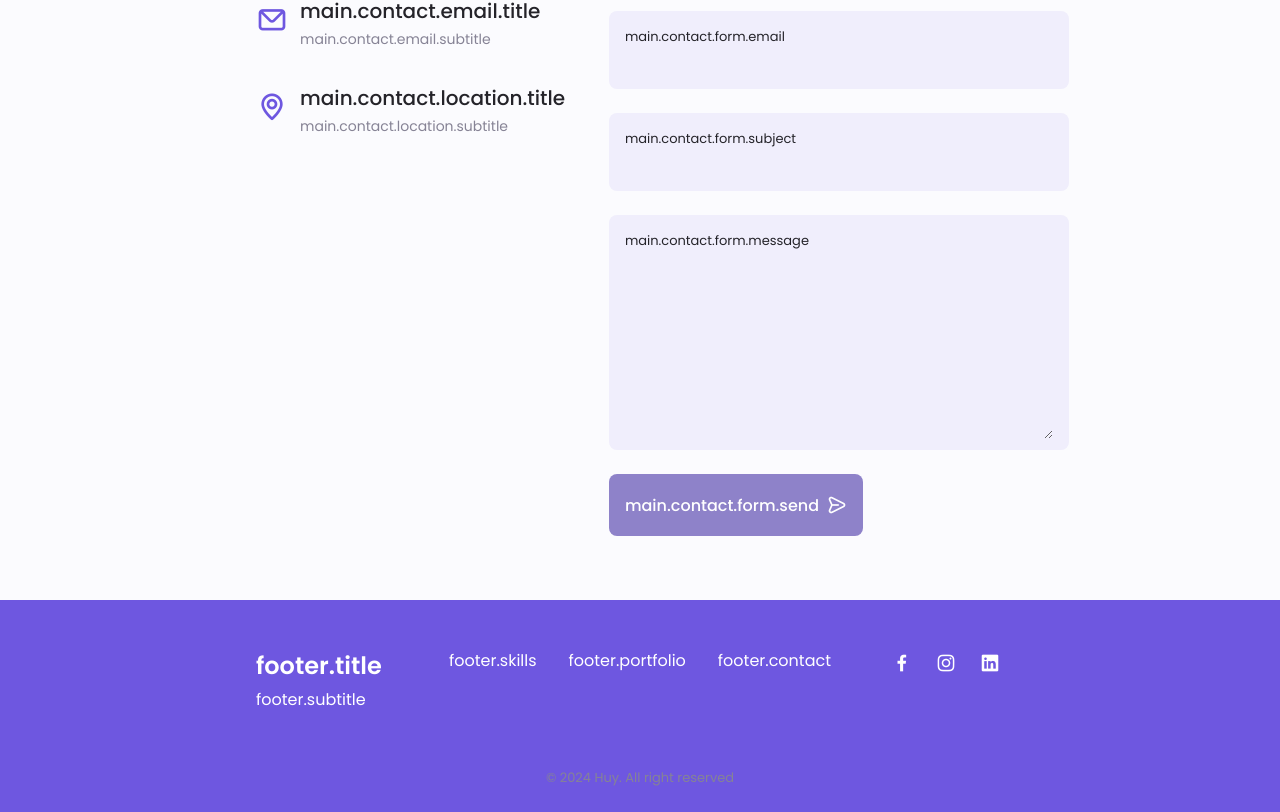
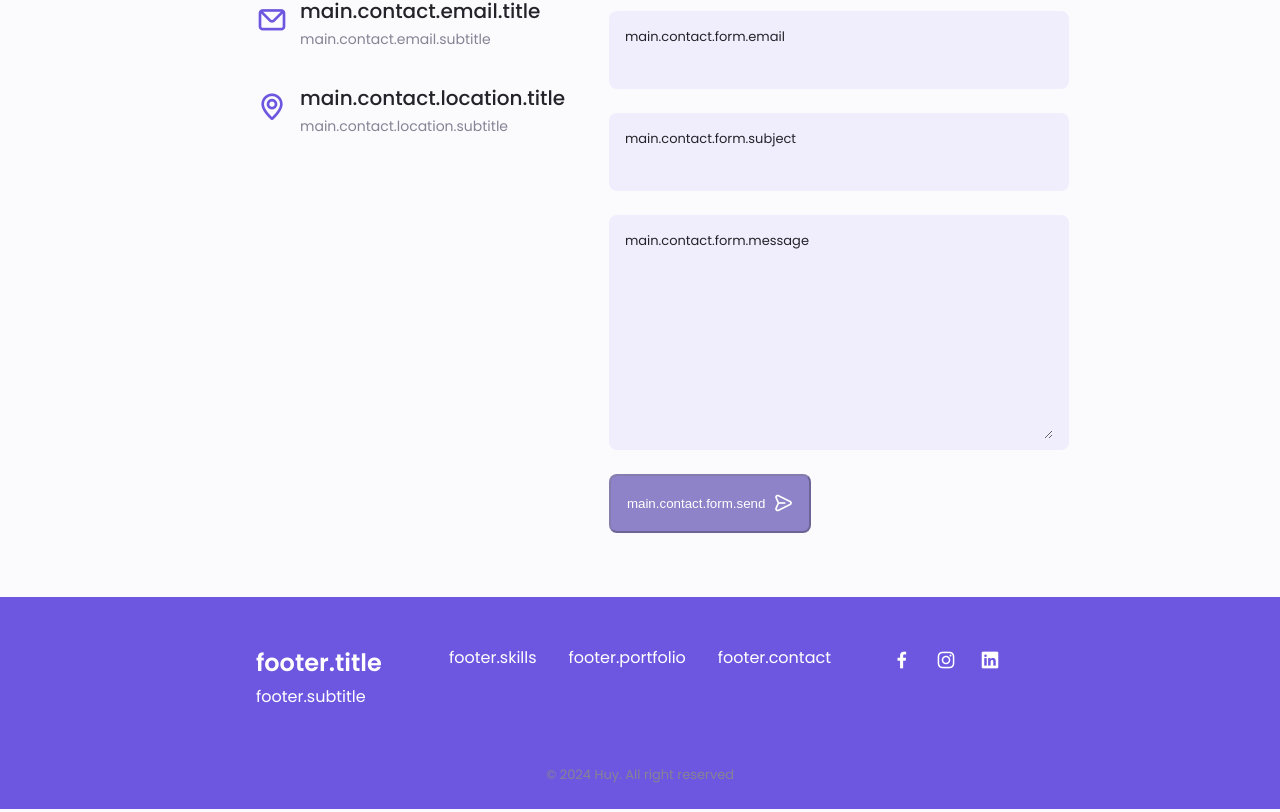
Before and after one commit to huyahoo/portfolio-ui, a Vue app: page / in a window 1280 px wide. Shown: the part 3397-4209 px from the top of the page. Built offline with nearby package versions, Linux system fonts and the light colour scheme.

Commit message:
enhance SEO

```diff
--- a/src/assets/styles/common.scss
+++ b/src/assets/styles/common.scss
@@ -41,16 +41,15 @@
   align-items: center;
 }
 
-a {
-  &.disabled {
-    pointer-events: none;
-    cursor: default;
-    background-color: var(--first-color-disabled);
-  }
+a.disabled,
+button.disabled {
+  pointer-events: none;
+  cursor: default;
+  background-color: var(--first-color-disabled);
 }
 
 .button-small {
-  padding: .75rem 1.5rem;
+  padding: 0.75rem 1.5rem;
 }
 
 // Layout
--- a/src/components/ContactSection.vue
+++ b/src/components/ContactSection.vue
@@ -152,25 +152,25 @@ const sendMessage = () => {
           </div>
 
           <div>
-            <a
+            <button
               v-if="isSending"
-              href="#portfolio"
-              class="button button-flex disabled"
-              @click="sendMessage()"
+              class="button button-flex"
+              disabled
             >
               {{ $t('main.contact.form.sending') }}
               <i class="uil uil-spinner-alt button__icon spinner"></i>
-            </a>
-
-            <a
+            </button>
+            <button
               v-else
+              type="button"
               class="button button-flex"
-              :class="{ disabled: isMissingInput || isSending }"
+              :class="{ disabled: isMissingInput }"
+              :disabled="isMissingInput"
               @click="sendMessage()"
             >
               {{ $t('main.contact.form.send') }}
               <i class="uil uil-message button__icon send-icon"></i>
-            </a>
+            </button>
           </div>
         </div>
       </form>
```
